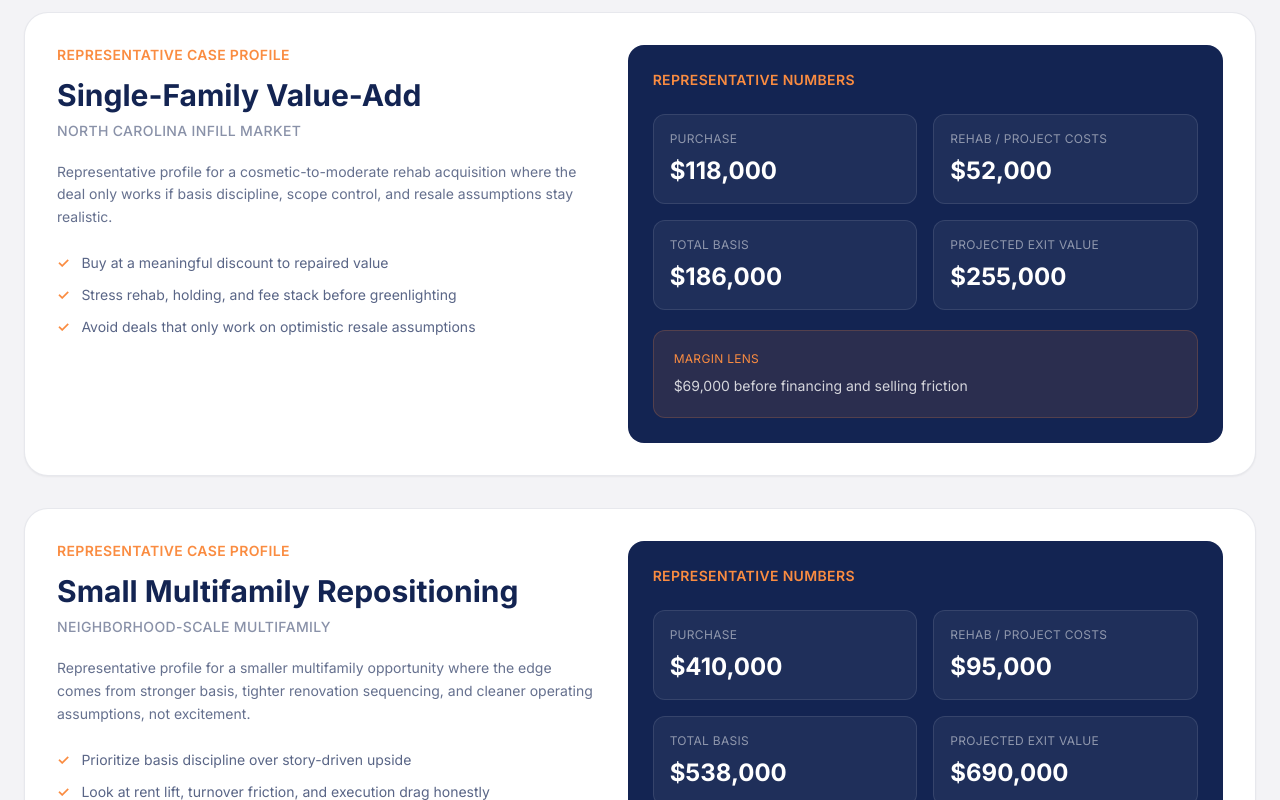
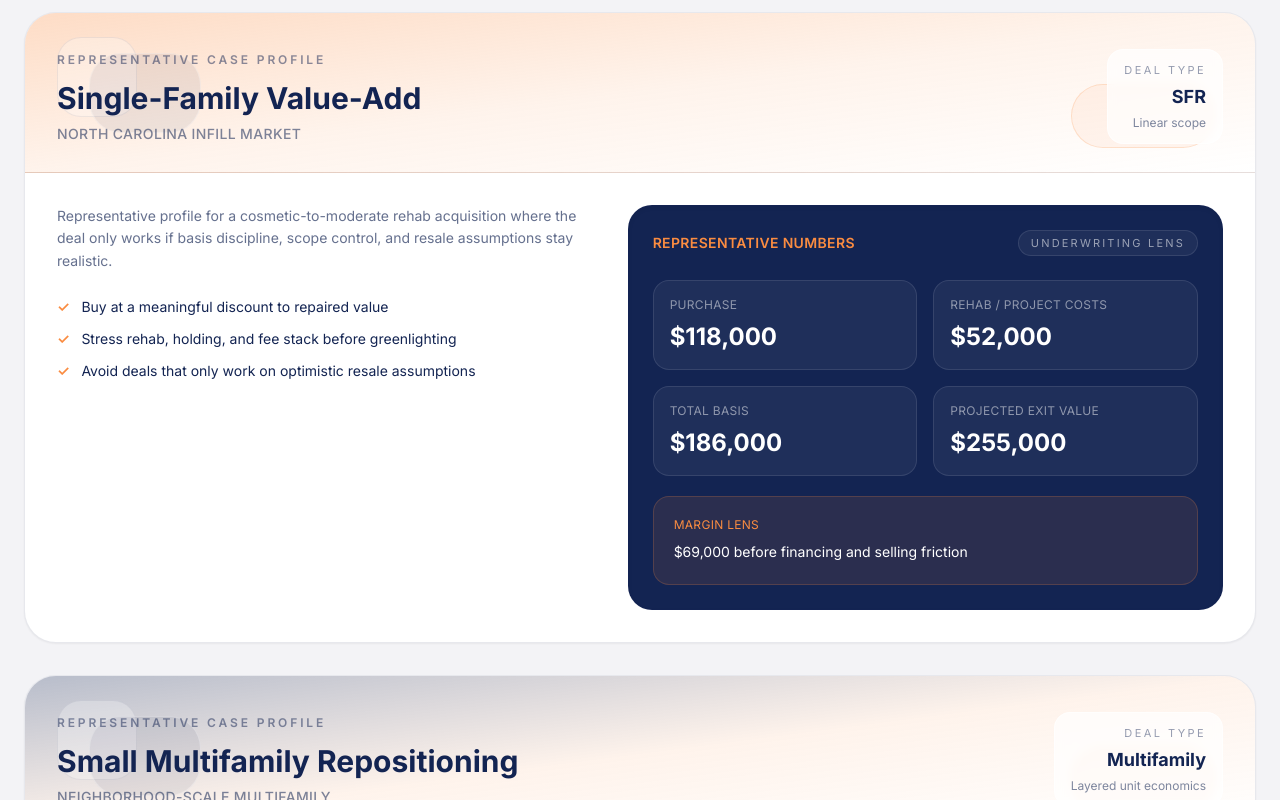
Before and after one commit to ashersoutherncities-art/southern-cities-investors, a Next.js app: page /portfolio in a window 1280 px wide. Shown: the part 1340-2140 px from the top of the page. Built offline with nearby package versions, Linux system fonts and the light colour scheme.

Commit message:
Enhance portfolio case study visuals

```diff
--- a/app/portfolio/page.tsx
+++ b/app/portfolio/page.tsx
@@ -12,6 +12,9 @@ const caseStudies = [
     title: "Single-Family Value-Add",
     market: "North Carolina infill market",
     badge: "Representative case profile",
+    dealType: "SFR",
+    motif: "Linear scope",
+    accent: "from-orange/30 via-orange/10 to-transparent",
     purchase: "$118,000",
     rehab: "$52,000",
     totalBasis: "$186,000",
@@ -29,6 +32,9 @@ const caseStudies = [
     title: "Small Multifamily Repositioning",
     market: "Neighborhood-scale multifamily",
     badge: "Representative case profile",
+    dealType: "Multifamily",
+    motif: "Layered unit economics",
+    accent: "from-navy/30 via-orange/10 to-transparent",
     purchase: "$410,000",
     rehab: "$95,000",
     totalBasis: "$538,000",
@@ -46,6 +52,9 @@ const caseStudies = [
     title: "Land or Transitional Asset Review",
     market: "Growth corridor / secondary market",
     badge: "Representative case profile",
+    dealType: "Land",
+    motif: "Exit path discipline",
+    accent: "from-orange/25 via-navy/10 to-transparent",
     purchase: "$145,000",
     rehab: "$35,000 in pre-development, clearing, and hold costs",
     totalBasis: "$192,000",
@@ -127,15 +136,33 @@ export default function PortfolioPage() {
 
           <div className="grid gap-8">
             {caseStudies.map((study) => (
-              <div key={study.title} className="rounded-3xl border border-navy/10 bg-white p-8 shadow-sm">
+              <div key={study.title} className="rounded-[2rem] border border-navy/10 bg-white shadow-sm overflow-hidden">
+                <div className={`h-40 bg-gradient-to-br ${study.accent} border-b border-navy/10 relative`}>
+                  <div className="absolute inset-0 opacity-70">
+                    <div className="absolute top-6 left-8 h-20 w-20 rounded-3xl border border-navy/10 bg-white/40 backdrop-blur-sm" />
+                    <div className="absolute top-10 left-16 h-20 w-28 rounded-[2rem] border border-white/40 bg-navy/10" />
+                    <div className="absolute bottom-6 right-10 h-16 w-36 rounded-full border border-orange/30 bg-orange/10" />
+                  </div>
+                  <div className="relative z-10 h-full flex items-end justify-between gap-6 px-8 pb-7">
+                    <div>
+                      <p className="text-xs font-semibold uppercase tracking-[0.24em] text-navy/50">{study.badge}</p>
+                      <h3 className="mt-3 text-3xl font-bold text-navy">{study.title}</h3>
+                      <p className="mt-2 text-sm font-medium text-navy/55 uppercase tracking-wide">{study.market}</p>
+                    </div>
+                    <div className="shrink-0 rounded-2xl border border-white/60 bg-white/70 px-4 py-3 text-right backdrop-blur-sm">
+                      <p className="text-[11px] uppercase tracking-[0.22em] text-navy/45">Deal type</p>
+                      <p className="mt-1 text-lg font-bold text-navy">{study.dealType}</p>
+                      <p className="text-xs text-navy/55 mt-1">{study.motif}</p>
+                    </div>
+                  </div>
+                </div>
+
+                <div className="p-8">
                   <div className="grid xl:grid-cols-[0.95fr_1.05fr] gap-8 items-start">
                     <div>
-                    <p className="text-sm font-semibold uppercase tracking-wide text-orange">{study.badge}</p>
-                    <h3 className="mt-3 text-3xl font-bold text-navy">{study.title}</h3>
-                    <p className="mt-2 text-sm font-medium text-navy/50 uppercase tracking-wide">{study.market}</p>
-                    <p className="mt-5 text-sm text-navy/65 leading-relaxed">{study.summary}</p>
+                      <p className="text-sm text-navy/65 leading-relaxed">{study.summary}</p>
 
-                    <div className="mt-6 space-y-3 text-sm text-navy/70">
+                      <div className="mt-6 space-y-3 text-sm text-navy/72">
                         {study.focus.map((item) => (
                           <div key={item} className="flex gap-3">
                             <span className="text-orange font-bold">✓</span>
@@ -145,30 +172,37 @@ export default function PortfolioPage() {
                       </div>
                     </div>
 
-                  <div className="rounded-2xl border border-navy/10 bg-navy text-white p-6">
+                    <div className="rounded-3xl border border-navy/10 bg-navy text-white p-6 shadow-inner">
+                      <div className="flex items-center justify-between gap-4">
                         <p className="text-sm font-semibold uppercase tracking-wide text-orange">Representative numbers</p>
+                        <span className="rounded-full border border-white/10 bg-white/5 px-3 py-1 text-[11px] uppercase tracking-[0.2em] text-white/55">
+                          Underwriting lens
+                        </span>
+                      </div>
+
                       <div className="mt-6 grid sm:grid-cols-2 gap-4">
-                      <div className="rounded-xl border border-white/10 bg-white/5 p-4">
+                        <div className="rounded-2xl border border-white/10 bg-white/5 p-4">
                           <p className="text-xs uppercase tracking-wide text-white/50">Purchase</p>
                           <p className="mt-2 text-2xl font-bold">{study.purchase}</p>
                         </div>
-                      <div className="rounded-xl border border-white/10 bg-white/5 p-4">
+                        <div className="rounded-2xl border border-white/10 bg-white/5 p-4">
                           <p className="text-xs uppercase tracking-wide text-white/50">Rehab / project costs</p>
                           <p className="mt-2 text-2xl font-bold">{study.rehab}</p>
                         </div>
-                      <div className="rounded-xl border border-white/10 bg-white/5 p-4">
+                        <div className="rounded-2xl border border-white/10 bg-white/5 p-4">
                           <p className="text-xs uppercase tracking-wide text-white/50">Total basis</p>
                           <p className="mt-2 text-2xl font-bold">{study.totalBasis}</p>
                         </div>
-                      <div className="rounded-xl border border-white/10 bg-white/5 p-4">
+                        <div className="rounded-2xl border border-white/10 bg-white/5 p-4">
                           <p className="text-xs uppercase tracking-wide text-white/50">Projected exit value</p>
                           <p className="mt-2 text-2xl font-bold">{study.projectedExit}</p>
                         </div>
                       </div>
 
-                    <div className="mt-5 rounded-xl border border-orange/20 bg-orange/10 p-5">
+                      <div className="mt-5 rounded-2xl border border-orange/20 bg-orange/10 p-5">
                         <p className="text-xs uppercase tracking-wide text-orange">Margin lens</p>
-                      <p className="mt-2 text-sm text-white/80 leading-relaxed">{study.projectedMargin}</p>
+                        <p className="mt-2 text-sm text-white/82 leading-relaxed">{study.projectedMargin}</p>
+                      </div>
                     </div>
                   </div>
                 </div>
```
Lines whose indentation alone changed are shown as unchanged.
